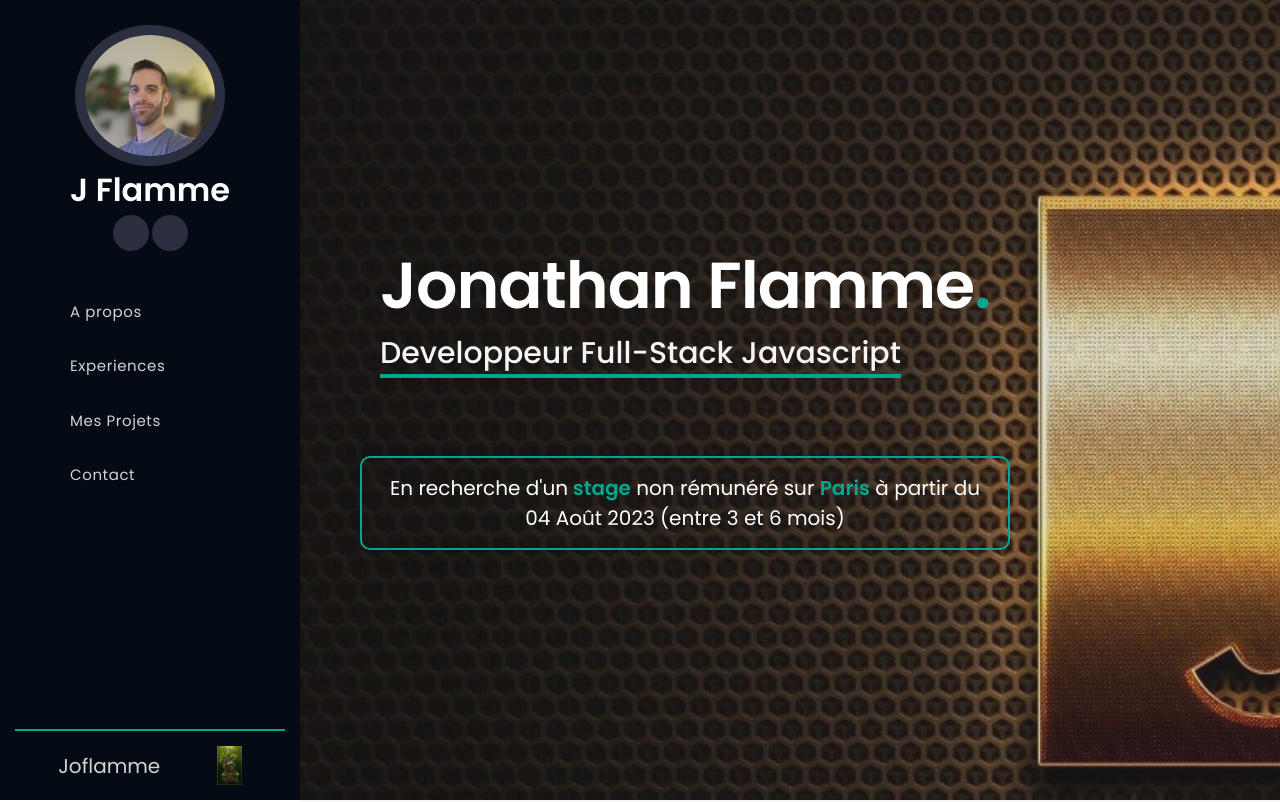
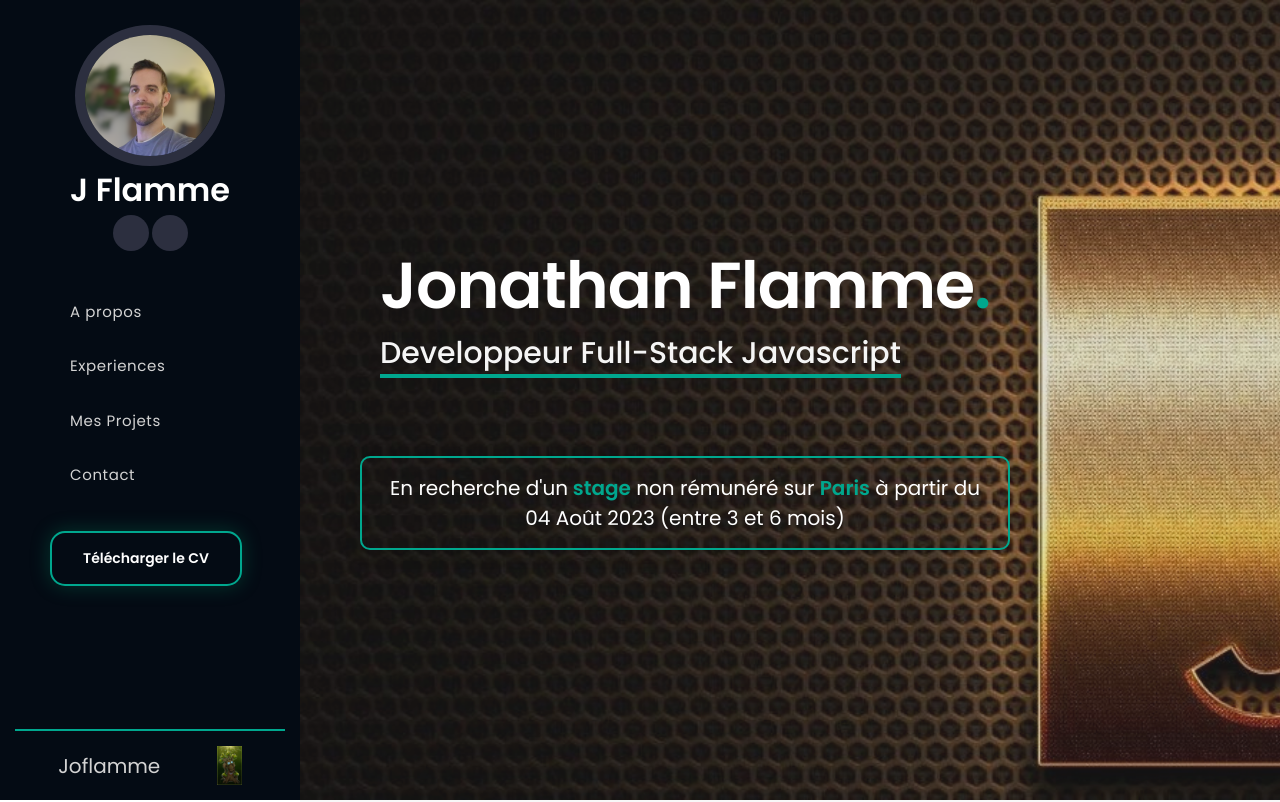
Before and after one commit to Joflamme88/Joflamme.github.io, a React (Vite) app: page / in a window 1280 px wide. Shown: the top 802 px of the page. Built offline with nearby package versions, Linux system fonts and the light colour scheme; some icons are missing.

Commit message:
CV Download

```diff
--- a/src/components/App/App.tsx
+++ b/src/components/App/App.tsx
@@ -12,7 +12,6 @@ function App() {
       <Header />
       <Acceuil />
       <About />
-
       <Experiences />
       <MesProjets />
       <Contact />
--- a/src/components/App/Experiences/Experiences.tsx
+++ b/src/components/App/Experiences/Experiences.tsx
@@ -181,7 +181,7 @@ function Experiences() {
           <div className="pro-exp">
             <h3>Technicien Electronique</h3>
             <div className="sp">
-              <span className="sp-box">201 - 2014</span>
+              <span className="sp-box">2011 - 2014</span>
               <span className="sp-box-city">AQLE</span> à Saint-Just-En-Chaussée
               (60)
               <ul>
--- a/src/components/App/Header/Header.scss
+++ b/src/components/App/Header/Header.scss
@@ -112,6 +112,22 @@
   z-index: 999;
 }
 
+.button-cv {
+  display: block;
+  width: 80%;
+  font-size: 14px;
+  font-weight: 600;
+  margin-left: 20px;
+  margin-top: 30px;
+  background-color: v.$color-sideBGColor;
+  border: 2px solid v.$color-themeColor;
+  box-shadow: 0 0 20px rgba(1, 155, 109, 0.295);
+  border-radius: 15px;
+  padding: 15px 15px;
+  color: white;
+  cursor: pointer;
+}
+
 @media only screen and (max-width: 1050px) {
   .header {
     left: -300px;
--- a/src/components/App/Header/Header.tsx
+++ b/src/components/App/Header/Header.tsx
@@ -2,11 +2,13 @@
 import { Icon } from '@iconify-icon/react';
 import { useState } from 'react';
 import classNames from 'classnames';
+import { Link } from 'react-router-dom';
 
+import { LinkType } from '../../../@types';
 import NavBarData from '../../../data/NavBarData';
-import { LinkType } from '../../../@types';
 import logo from '../../../assets/JoPictureProfil_FlouCV.png';
 import treant from '../../../assets/signature_treant.png';
+import cvflamme from '../../../assets/jonathan_flamme_CV.pdf';
 import './Header.scss';
 
 function Header() {
@@ -29,7 +31,9 @@ function Header() {
     <>
       <header className={classNames('header', { active: !menuHeader })}>
         <div className="header-profile">
-          <img src={logo} alt="jonathan flamme" width="150px" />
+          <Link to="/">
+            <img src={logo} alt="jonathan flamme" width="150px" />
+          </Link>
           <h1>J Flamme</h1>
           <div className="header-profile-social-icons">
             <a href="https://github.com/Joflamme88">
@@ -43,6 +47,12 @@ function Header() {
         <nav className="header-navbar">
           <ul>{navBar}</ul>
         </nav>
+
+        <Link to={cvflamme} target="_blank">
+          <button type="button" className="button-cv">
+            Télécharger le CV
+          </button>
+        </Link>
 
         <div className={classNames('header-footer', { active: !menuHeader })}>
           <p>Joflamme</p>
--- a/src/components/App/about/about.tsx
+++ b/src/components/App/about/about.tsx
@@ -6,7 +6,7 @@ import './about.scss';
 function about() {
   return (
     <section className="about" id="a-propos">
-      <h1 className="about-sub-heading">About Me</h1>
+      <h1 className="about-sub-heading">A propos</h1>
       <div className="about-divider" />
       <p className="about-sub-para">
         Après 10 ans d&apos;expérience dans le domaine de l&apos;électronique,
--- a/src/main.tsx
+++ b/src/main.tsx
@@ -1,12 +1,20 @@
 import React from 'react';
 import ReactDOM from 'react-dom/client';
+import {
+  createRoutesFromElements,
+  Route,
+  createBrowserRouter,
+  RouterProvider,
+} from 'react-router-dom';
 
 import App from './components/App/App';
 
 import './styles/index.scss';
 
+const router = createBrowserRouter(
+  createRoutesFromElements(<Route path="/" element={<App />} />)
+);
+
 ReactDOM.createRoot(document.getElementById('root') as HTMLElement).render(
-  <React.StrictMode>
-    <App />
-  </React.StrictMode>
+  <RouterProvider router={router} />
 );
```
